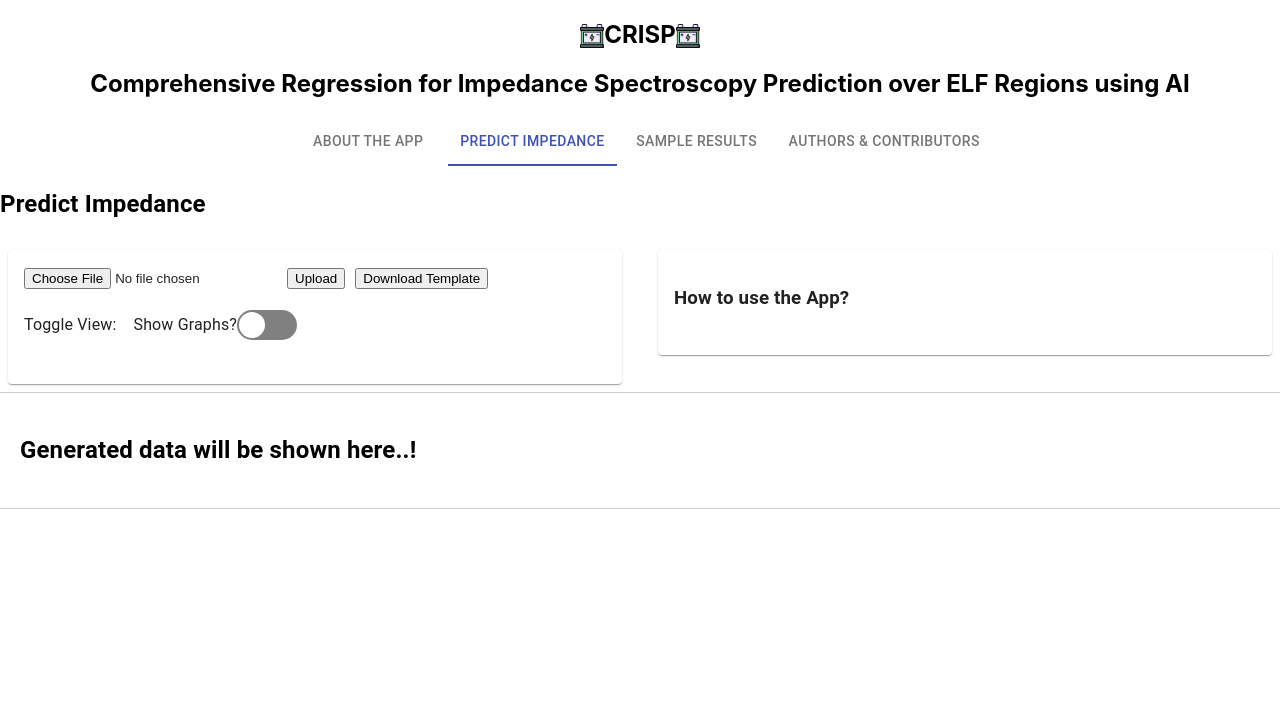
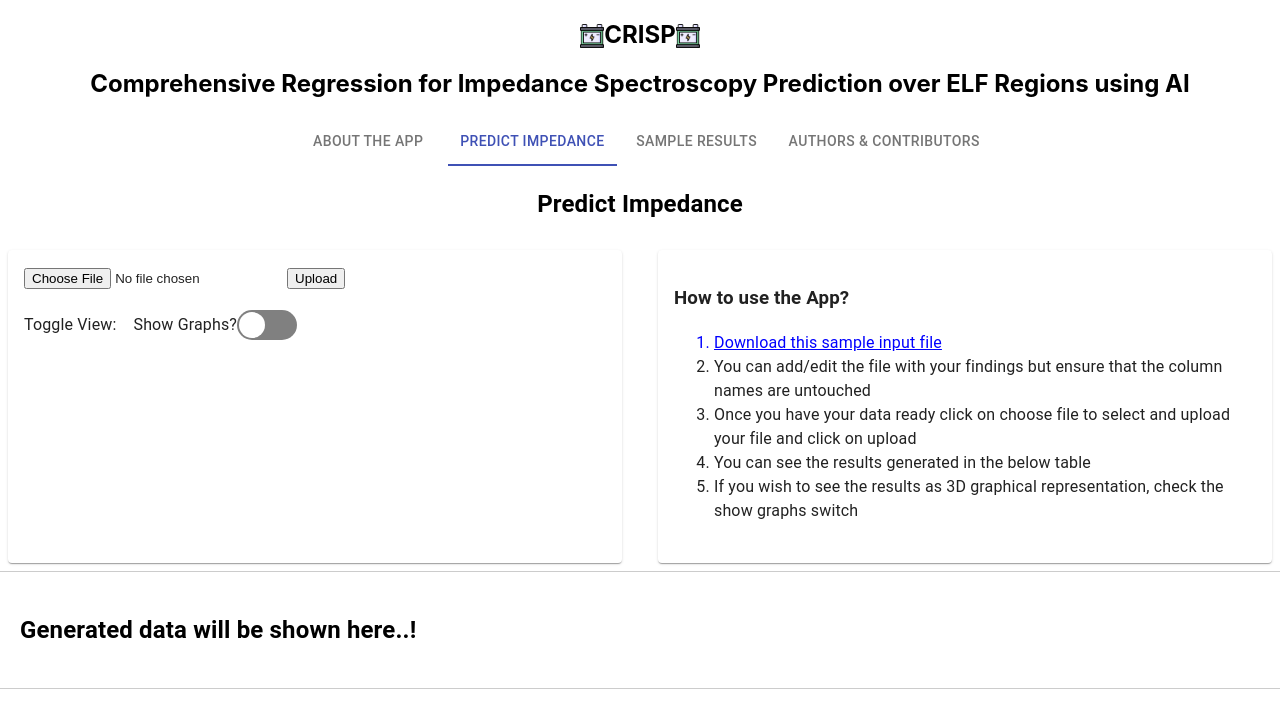
Before and after one commit to TheRogueNinja/dsaa-webapp, a React (Create React App) app in the folder dsaa-frontend/: page / in a window 1280 px wide. Both pictures are taken after a click on the tab "PREDICT IMPEDANCE". Shown: the top 728 px of the page. Built offline with nearby package versions, Linux system fonts and the light colour scheme.

Commit message:
UI Changes

```diff
--- a/dsaa-frontend/src/Apptabs.js
+++ b/dsaa-frontend/src/Apptabs.js
@@ -111,7 +111,7 @@ function Apptabs() {
             </Card>
         </TabPanel>
         <TabPanel value={value} index={1}>
-            <h2>Predict Impedance</h2>
+            <h2 style={{ textAlign: 'center' }}>Predict Impedance</h2>
             <FileUploadSingle graphView={false} plotData={plotData} setPlotData={setPlotData} />
         </TabPanel>
         <TabPanel value={value} index={2}>
--- a/dsaa-frontend/src/Datatable.js
+++ b/dsaa-frontend/src/Datatable.js
@@ -26,7 +26,8 @@ const useStyles = makeStyles((theme) => ({
     padding: theme.spacing(1),
     textAlign: 'left',
     position: 'sticky',
-    top: 0
+    top: 0,
+    cursor: 'pointer'
   },
   tableCell: {
     borderBottom: `1px solid ${theme.palette.divider}`,
--- a/dsaa-frontend/src/Demotab.js
+++ b/dsaa-frontend/src/Demotab.js
@@ -7,7 +7,7 @@ function Demotab() {
     return (
         <>
             <div style={{ borderTop: '1px solid #ccc', borderBottom: '1px solid #ccc', padding: '10px' }}>
-            <p>You can interact with the below graphs as they are 3Dimensional; Also you can hover to find the trace values</p>
+            <p style={{textAlign: 'center'}}>Graphs are interactive; Also you can hover to find the trace values</p>
                 <div
                     style={{
                         border: '1px solid #ccc',
--- a/dsaa-frontend/src/FileUploadSingle.js
+++ b/dsaa-frontend/src/FileUploadSingle.js
@@ -28,6 +28,11 @@ const useStyles = makeStyles((theme) => ({
   cardContent: {
       flexGrow: 1,
       overflow: 'auto',
+  },
+  hyperlink: {
+    color: 'blue',
+    textDecoration: 'underline',
+    cursor: 'pointer'
   }
 }));
 
@@ -35,7 +40,6 @@ function FileUploadSingle({ graphView, plotData, setPlotData }) {
   const [file, setFile] = useState(null);
   const [value, setValue] = useState(false);
   const [isUploading, setIsUploading] = useState(false);
-  const [isCardExpanded, setIsCardExpanded] = useState(false);
   const classes = useStyles();
   const handleFileChange = (e) => {
     if (e.target.files) {
@@ -80,9 +84,6 @@ function FileUploadSingle({ graphView, plotData, setPlotData }) {
       .catch((err) => console.error(err));
   };
 
-  const handleCardToggle = () => {
-    setIsCardExpanded(!isCardExpanded);
-  };
   return (
     <>
       <div>
@@ -98,9 +99,6 @@ function FileUploadSingle({ graphView, plotData, setPlotData }) {
                   Upload
                 </button>
               </div>
-              <div style={{ marginRight: '10px' }}>
-                <button onClick={downloadTemplate}>Download Template</button>
-              </div>
             </form>
             <div style={{ display: 'flex', alignItems: 'center', marginBottom: '20px' }}>
               <label htmlFor="toggleSwitch" style={{ marginRight: '10px' }}>Toggle View:</label>
@@ -109,18 +107,16 @@ function FileUploadSingle({ graphView, plotData, setPlotData }) {
             </CardContent>
           </Card>
           <div>
-          <Card className={classes.card} onClick={handleCardToggle}>
+          <Card className={classes.card}>
           <CardContent className={classes.cardContent}>
             <h3>How to use the App?</h3>
-            {isCardExpanded && (
-              <ol>
-                <li>Download the template file by clicking on 'Download Template'</li>
+            <ol>
+                <li onClick={downloadTemplate} className={classes.hyperlink}>Download this sample input file</li>
                 <li>You can add/edit the file with your findings but ensure that the column names are untouched</li>
                 <li>Once you have your data ready click on choose file to select and upload your file and click on upload</li>
                 <li>You can see the results generated in the below table</li>
                 <li>If you wish to see the results as 3D graphical representation, check the show graphs switch</li>
               </ol>
-            )}
           </CardContent>
         </Card>
           </div>
@@ -151,8 +147,6 @@ function FileUploadSingle({ graphView, plotData, setPlotData }) {
           </div>
         ) : (
           <div>
-            <h1>Predicted Data</h1>
-            {plotData && <DataTable data={plotData.pred_data} rowsPerPage={25} />}
             <div>
               <h1>Regenerated Data</h1>
               {plotData && <DataTable data={plotData.graph_data} rowsPerPage={25} />}
```
